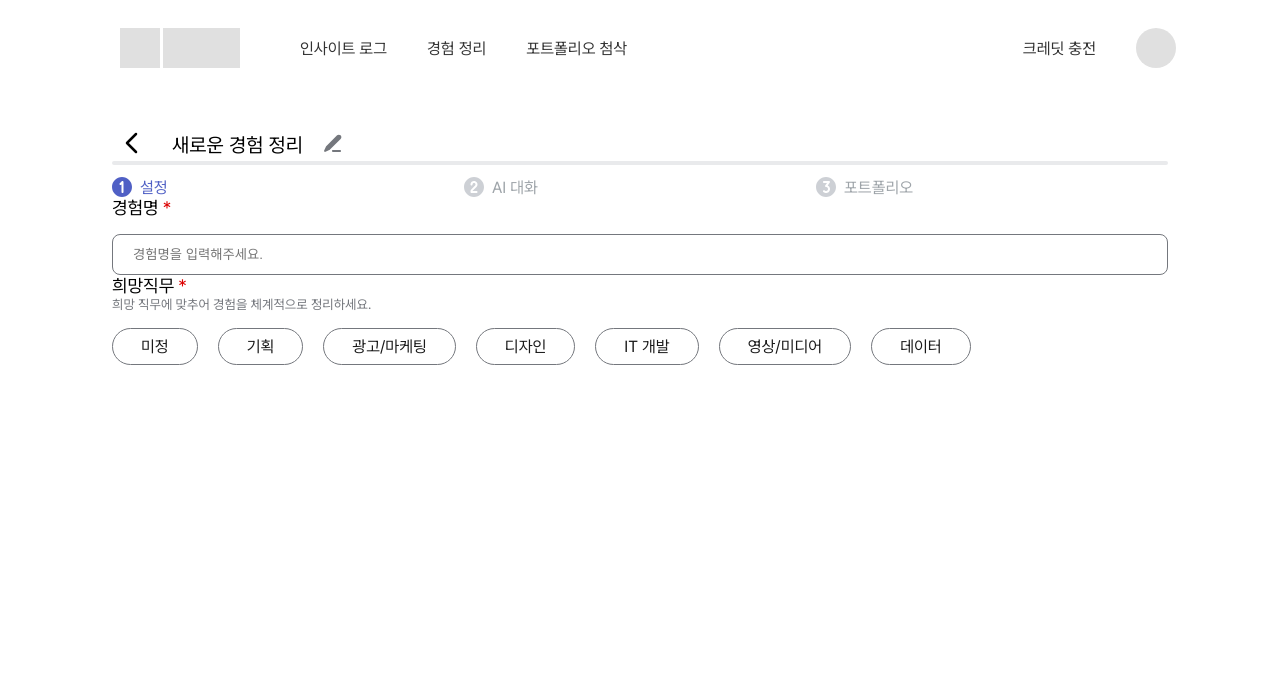
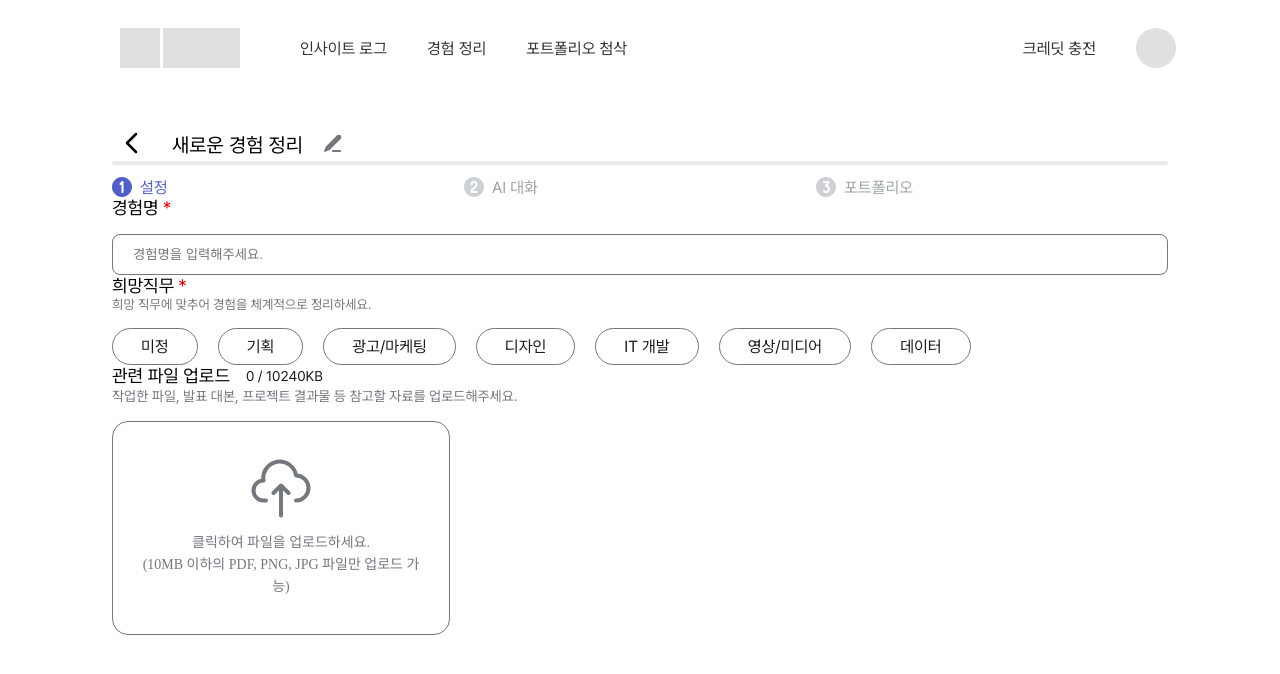
Before and after one commit to Teamie71/folioo-front, a Next.js app: page /experience/settings in a window 1280 px wide. Shown: the top 674 px of the page. Built offline with nearby package versions, Linux system fonts and the light colour scheme.

Commit message:
✨ Feat: 설정 페이지 - 파일 업로더 구현

```diff
--- a/src/app/(main)/experience/settings/page.tsx
+++ b/src/app/(main)/experience/settings/page.tsx
@@ -165,6 +165,46 @@ export default function ExperienceSettingsPage() {
           </div>
         </div>
       </div>
+
+      {/* 파일 업로더 */}
+      <div className='flex flex-col gap-[1rem]'>
+        <div>
+          <div className='flex items-center gap-[1rem]'>
+            <span className='text-[1.125rem] font-bold'>관련 파일 업로드</span>
+            {/* TODO: 파일 사이즈 측정값 입력 */}
+            <span className='text-[0.875rem] text-[#1A1A1A]'>0 / 10240KB</span>
+          </div>
+          <span className='text-[0.875rem] text-[#74777D]'>
+            작업한 파일, 발표 대본, 프로젝트 결과물 등 참고할 자료를
+            업로드해주세요.
+          </span>
+        </div>
+        {/* TODO: 파일 업로드 기능 */}
+        <button className='w-[21.125rem] cursor-pointer rounded-[1rem] border border-[#74777D] bg-[#ffffff] px-[1.5rem] py-[2.25rem]'>
+          <div className='flex flex-col items-center gap-[0.875rem]'>
+            <svg
+              xmlns='http://www.w3.org/2000/svg'
+              width='60'
+              height='60'
+              viewBox='0 0 60 60'
+              fill='none'
+            >
+              <path
+                d='M45 42.5C48.3152 42.5 51.4946 41.183 53.8388 38.8388C56.183 36.4946 57.5 33.3152 57.5 30C57.5 26.6848 56.183 23.5053 53.8388 21.1611C51.4946 18.8169 48.3152 17.5 45 17.5C44.337 13.1902 41.989 9.32034 38.4727 6.74172C34.9564 4.16309 30.5598 3.08693 26.25 3.74997C21.9402 4.41301 18.0704 6.76094 15.4917 10.2772C12.9131 13.7936 11.837 18.1902 12.5 22.5C9.84784 22.5 7.3043 23.5535 5.42893 25.4289C3.55357 27.3043 2.5 29.8478 2.5 32.5C2.5 35.1521 3.55357 37.6957 5.42893 39.571C7.3043 41.4464 9.84784 42.5 12.5 42.5H15M22.5 35L30 27.5M30 27.5L37.5 35M30 27.5V57.5'
+                stroke='#74777D'
+                strokeWidth='4'
+                strokeLinecap='round'
+                strokeLinejoin='round'
+              />
+            </svg>
+            <span className='font-[regular] text-[0.875rem] leading-[1.375rem] text-[#74777D]'>
+              클릭하여 파일을 업로드하세요.
+              <br />
+              (10MB 이하의 PDF, PNG, JPG 파일만 업로드 가능)
+            </span>
+          </div>
+        </button>
+      </div>
     </div>
   );
 }
```
